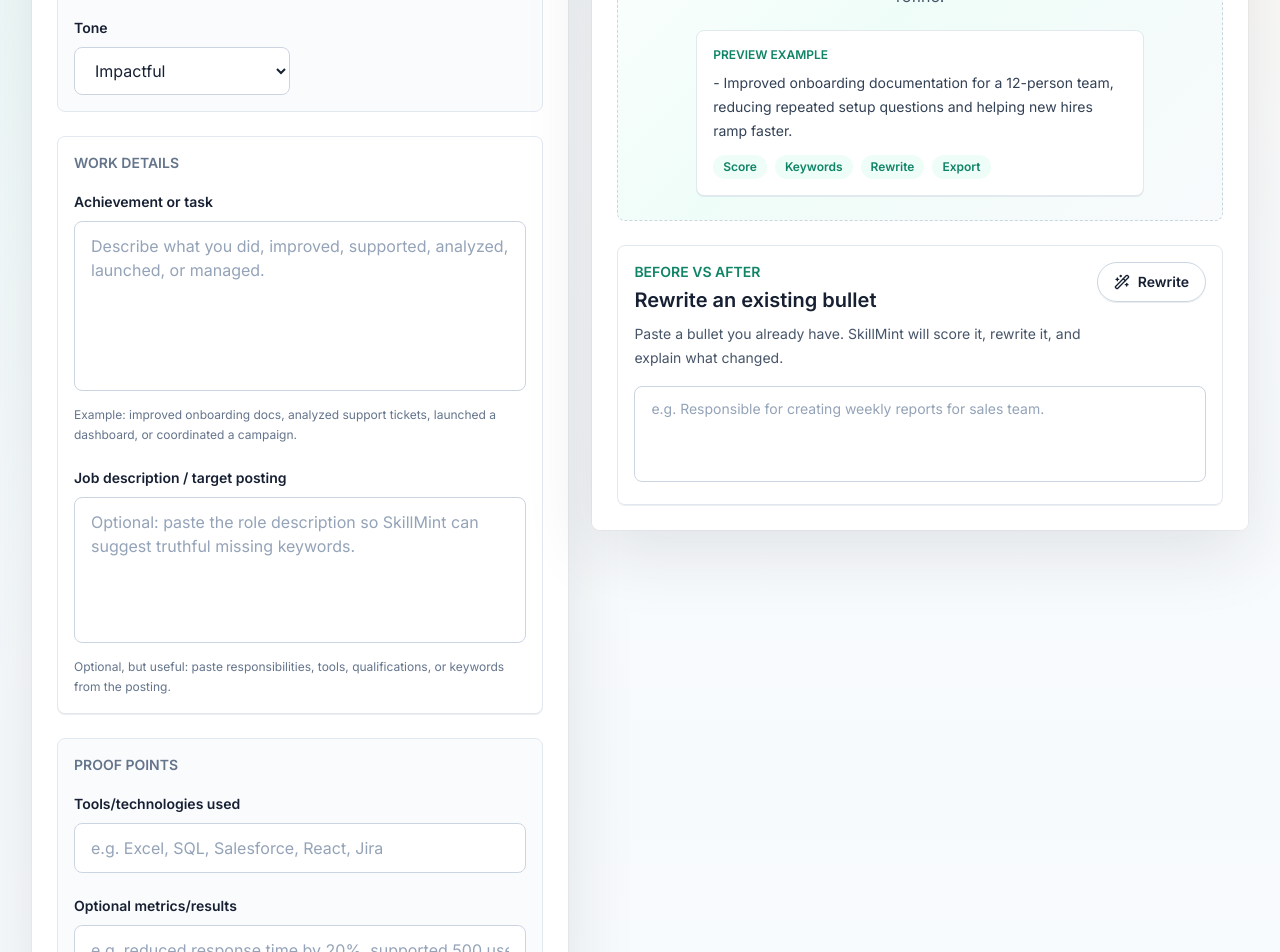
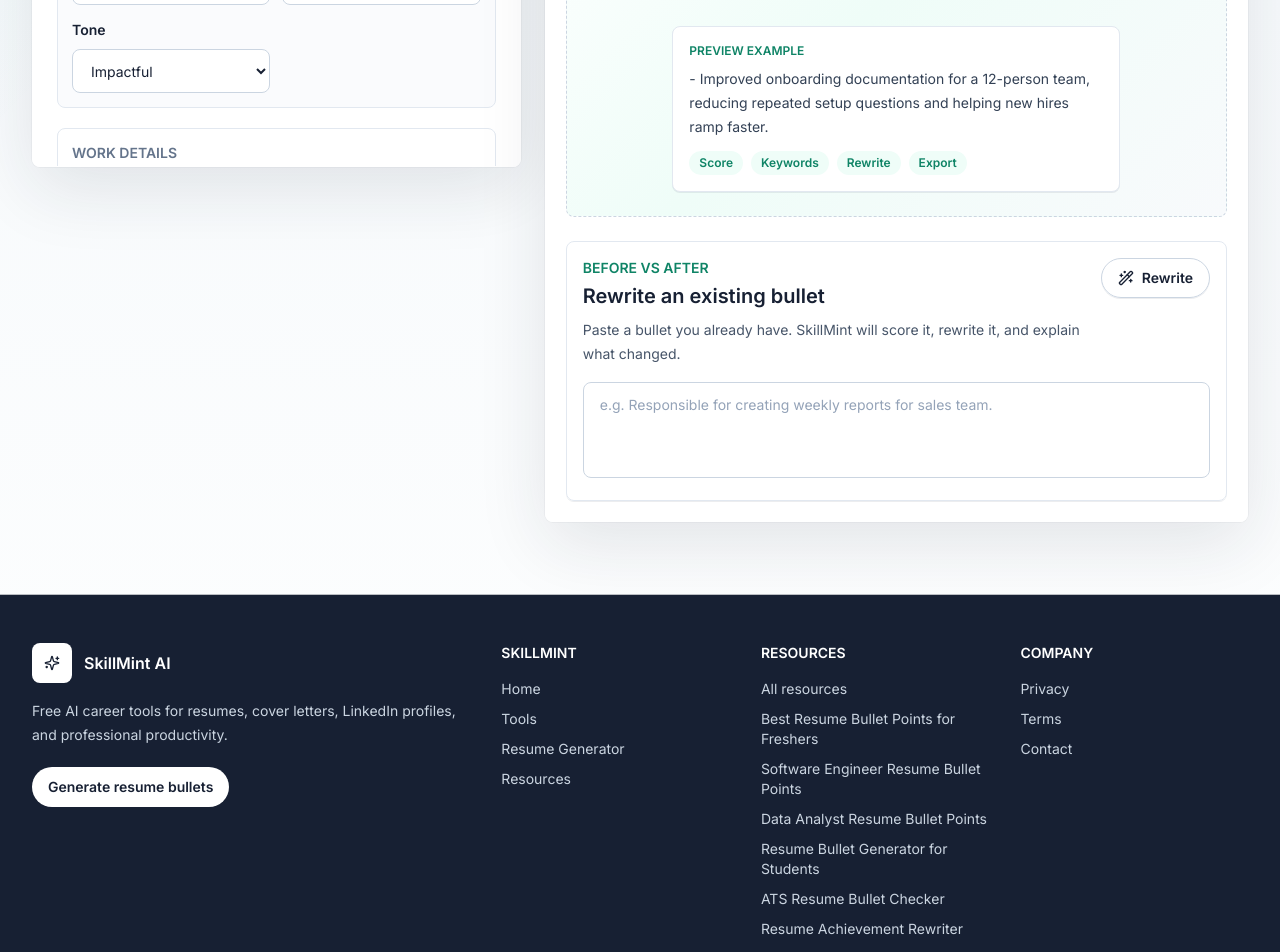
Before and after one commit to sidhesh0706/skillmint-ai, a Next.js app: page /tools/resume-bullet-generator in a window 1280 px wide. Shown: the part 1000-1952 px from the top of the page. Built offline with nearby package versions, Linux system fonts and the light colour scheme.

Commit message:
Polish footer and generator layout

```diff
--- a/components/footer.tsx
+++ b/components/footer.tsx
@@ -2,12 +2,25 @@
 import { BrandMark } from "@/components/brand-mark";
 import { seoLandingPages } from "@/data/seo-landing-pages";
 
+const featuredResourceSlugs = [
+  "resume-bullets-for-freshers",
+  "software-engineer-resume-bullets",
+  "data-analyst-resume-bullets",
+  "resume-bullet-generator-for-students",
+  "ats-resume-bullet-checker",
+  "resume-achievement-rewriter",
+];
+
+const featuredResources = featuredResourceSlugs
+  .map((slug) => seoLandingPages.find((page) => page.slug === slug))
+  .filter((page): page is (typeof seoLandingPages)[number] => Boolean(page));
+
 export function Footer() {
   return (
     <footer className="border-t border-white/70 bg-ink text-white">
-      <div className="container-shell py-10">
-        <div className="flex flex-col gap-8 md:flex-row md:items-start md:justify-between">
-          <div className="max-w-sm">
+      <div className="container-shell py-10 sm:py-12">
+        <div className="grid gap-10 lg:grid-cols-[1.15fr_2fr] lg:items-start">
+          <div className="max-w-md">
             <Link href="/" className="flex items-center gap-3 font-semibold">
               <BrandMark inverted />
               <span>SkillMint AI</span>
@@ -16,11 +29,18 @@
               Free AI career tools for resumes, cover letters, LinkedIn profiles,
               and professional productivity.
             </p>
+            <Link
+              href="/tools/resume-bullet-generator"
+              className="mt-5 inline-flex min-h-10 items-center justify-center rounded-full bg-white px-4 py-2 text-sm font-semibold text-ink transition hover:bg-mint-50"
+            >
+              Generate resume bullets
+            </Link>
           </div>
 
-          <div className="grid gap-8 text-sm text-slate-300 sm:grid-cols-3 sm:gap-x-10">
-            <div className="grid gap-3">
+          <div className="grid gap-8 text-sm text-slate-300 sm:grid-cols-3">
+            <div>
               <p className="font-semibold uppercase text-white">SkillMint</p>
+              <div className="mt-4 grid gap-2.5">
                 <Link href="/" className="transition hover:text-white">
                   Home
                 </Link>
@@ -30,22 +50,29 @@
                 <Link href="/tools/resume-bullet-generator" className="transition hover:text-white">
                   Resume Generator
                 </Link>
+                <Link href="/resources" className="transition hover:text-white">
+                  Resources
+                </Link>
+              </div>
             </div>
 
-            <div className="grid gap-3">
+            <div>
               <p className="font-semibold uppercase text-white">Resources</p>
+              <div className="mt-4 grid gap-2.5">
                 <Link href="/resources" className="transition hover:text-white">
                   All resources
                 </Link>
-              {seoLandingPages.map((page) => (
-                <Link key={page.slug} href={`/${page.slug}`} className="transition hover:text-white">
+                {featuredResources.map((page) => (
+                  <Link key={page.slug} href={`/${page.slug}`} className="line-clamp-2 transition hover:text-white">
                     {page.title.replace(" (2026 Guide)", "").replace(" (2026 Examples)", "")}
                   </Link>
                 ))}
               </div>
+            </div>
 
-            <div className="grid gap-3">
+            <div>
               <p className="font-semibold uppercase text-white">Company</p>
+              <div className="mt-4 grid gap-2.5">
                 <Link href="/privacy" className="transition hover:text-white">
                   Privacy
                 </Link>
@@ -58,6 +85,7 @@
               </div>
             </div>
           </div>
+        </div>
 
         <div className="mt-8 border-t border-white/10 pt-6 text-sm text-slate-400">
           &copy; 2026 SkillMint AI. Built for faster career momentum.
--- a/components/tool-workspace.tsx
+++ b/components/tool-workspace.tsx
@@ -254,7 +254,7 @@
   onChange: (name: string, value: string) => void,
 ) {
   const commonClasses =
-    "mt-2 min-h-12 w-full rounded-lg border border-slate-300 bg-white/90 px-4 py-3 text-ink outline-none transition duration-300 placeholder:text-slate-400 hover:border-slate-400 focus:border-mint-600 focus:ring-4 focus:ring-mint-100";
+    "mt-2 min-h-11 w-full rounded-lg border border-slate-300 bg-white/90 px-3.5 py-2.5 text-sm text-ink outline-none transition duration-300 placeholder:text-slate-400 hover:border-slate-400 focus:border-mint-600 focus:ring-4 focus:ring-mint-100";
 
   if (field.type === "textarea") {
     return (
@@ -957,15 +957,15 @@
   }
 
   return (
-    <div className="grid gap-6 lg:grid-cols-[minmax(0,0.9fr)_minmax(0,1.1fr)] lg:items-start">
+    <div className="grid gap-6 xl:grid-cols-[minmax(20rem,0.82fr)_minmax(0,1.18fr)] xl:items-start">
       <form
-        className="card-surface p-4 sm:p-6 lg:sticky lg:top-24"
+        className="card-surface p-4 sm:p-6 xl:sticky xl:top-24 xl:max-h-[calc(100vh-7rem)] xl:overflow-y-auto"
         onSubmit={(event) => {
           event.preventDefault();
           handleGenerate(hasOutput ? "regenerate_click" : "generate_click");
         }}
       >
-        <div className="mb-6 flex items-start gap-4 sm:mb-7">
+        <div className="mb-5 flex items-start gap-4 sm:mb-6">
           <div className="flex h-11 w-11 shrink-0 items-center justify-center rounded-lg bg-mint-50 text-mint-700 shadow-line">
             <FileText className="h-5 w-5" aria-hidden="true" />
           </div>
@@ -977,7 +977,7 @@
           </div>
         </div>
 
-        <div className="space-y-6">
+        <div className="space-y-5">
           <div>
             <div className="mb-3 flex items-center justify-between gap-3">
               <p className="text-sm font-semibold uppercase text-mint-700">Try an example</p>
@@ -999,9 +999,9 @@
             </div>
           </div>
 
-          <div className="rounded-lg border border-slate-200 bg-slate-50/70 p-4">
+          <div className="rounded-lg border border-slate-200 bg-slate-50/70 p-3.5">
             <p className="text-sm font-semibold uppercase text-slate-500">Role context</p>
-            <div className="mt-4 grid gap-4 sm:grid-cols-2 sm:gap-5">
+            <div className="mt-3 grid gap-3 sm:grid-cols-2">
               {contextFields.map((field) => (
                 <label key={field.name} className={getFieldLayout(field)}>
                   <span className="text-sm font-semibold text-ink">{field.label}</span>
@@ -1011,9 +1011,9 @@
             </div>
           </div>
 
-          <div className="rounded-lg border border-slate-200 bg-white p-4 shadow-line">
+          <div className="rounded-lg border border-slate-200 bg-white p-3.5 shadow-line">
             <p className="text-sm font-semibold uppercase text-slate-500">Work details</p>
-            <div className="mt-4 grid gap-4 sm:grid-cols-2 sm:gap-5">
+            <div className="mt-3 grid gap-3 sm:grid-cols-2">
               {detailFields.map((field) => (
                 <label key={field.name} className={getFieldLayout(field)}>
                   <span className="text-sm font-semibold text-ink">{field.label}</span>
@@ -1033,9 +1033,9 @@
             </div>
           </div>
 
-          <div className="rounded-lg border border-slate-200 bg-slate-50/70 p-4">
+          <div className="rounded-lg border border-slate-200 bg-slate-50/70 p-3.5">
             <p className="text-sm font-semibold uppercase text-slate-500">Proof points</p>
-            <div className="mt-4 grid gap-4 sm:grid-cols-2 sm:gap-5">
+            <div className="mt-3 grid gap-3 sm:grid-cols-2">
               {proofFields.map((field) => (
                 <label key={field.name} className={getFieldLayout(field)}>
                   <span className="text-sm font-semibold text-ink">{field.label}</span>
@@ -1116,7 +1116,7 @@
           </div>
         </div>
 
-        <div className="flex flex-1 flex-col p-4 sm:p-6">
+        <div className="flex flex-1 flex-col p-4 sm:p-5">
           <div className="mb-5 grid gap-3 sm:grid-cols-3">
             {contextChips.slice(0, 3).map((label) => (
               <div
@@ -1135,7 +1135,7 @@
           ) : null}
 
           {hasOutput ? (
-            <div className="flex flex-1 flex-col gap-6">
+            <div className="flex flex-1 flex-col gap-5">
               <section className="rounded-lg border border-mint-100 bg-[linear-gradient(135deg,#ffffff,#effdf8)] p-4 shadow-line">
                 <div className="flex flex-col gap-4 sm:flex-row sm:items-start sm:justify-between">
                   <div>
@@ -1161,7 +1161,7 @@
                 </div>
 
                 <div className="mt-5 grid gap-3 sm:grid-cols-2">
-                  <div className="rounded-lg border border-slate-200 bg-white/85 p-4">
+                  <div className="rounded-lg border border-slate-200 bg-white/85 p-3.5">
                     <p className="flex items-center gap-2 text-sm font-semibold text-ink">
                       <CheckCircle2 className="h-4 w-4 text-mint-700" aria-hidden="true" />
                       Strengths
@@ -1174,7 +1174,7 @@
                       ))}
                     </ul>
                   </div>
-                  <div className="rounded-lg border border-slate-200 bg-white/85 p-4">
+                  <div className="rounded-lg border border-slate-200 bg-white/85 p-3.5">
                     <p className="flex items-center gap-2 text-sm font-semibold text-ink">
                       <Target className="h-4 w-4 text-amber-600" aria-hidden="true" />
                       Weaknesses
@@ -1194,15 +1194,15 @@
                 <h3 className="text-sm font-semibold uppercase text-mint-700">Best 5 bullets</h3>
                 <div className="mt-3 space-y-3">
                   {generated.bullets.map((item, index) => (
-                    <div key={`${item}-${index}`} className="rounded-lg border border-slate-200 bg-white p-4 shadow-line transition duration-300 hover:-translate-y-0.5 hover:border-mint-100">
-                      <div className="flex flex-col gap-3 sm:flex-row">
-                        <span className="mt-1 flex h-6 w-6 shrink-0 items-center justify-center rounded-full bg-mint-50 text-xs font-semibold text-mint-700">
+                    <div key={`${item}-${index}`} className="rounded-lg border border-slate-200 bg-white p-3.5 shadow-line transition duration-300 hover:-translate-y-0.5 hover:border-mint-100">
+                      <div className="flex gap-3">
+                        <span className="mt-0.5 flex h-6 w-6 shrink-0 items-center justify-center rounded-full bg-mint-50 text-xs font-semibold text-mint-700">
                           {index + 1}
                         </span>
                         <div className="min-w-0 flex-1">
-                          <div className="flex flex-col gap-3 sm:flex-row sm:items-start sm:justify-between">
-                            <p className="leading-7 text-slate-700">{item}</p>
-                            <div className="shrink-0">
+                          <div className="grid gap-3 md:grid-cols-[minmax(0,1fr)_6.5rem] md:items-start">
+                            <p className="text-sm leading-6 text-slate-700 sm:text-base sm:leading-7">{item}</p>
+                            <div className="shrink-0 md:text-right">
                               <span
                                 className={`inline-flex items-center justify-center rounded-full border px-3 py-1 text-xs font-semibold ${getScoreClasses(
                                   generated.scores[index]?.score || 0,
@@ -1210,7 +1210,7 @@
                               >
                                 {generated.scores[index]?.score || 0}/100
                               </span>
-                              <div className="mt-2 h-1.5 w-24 overflow-hidden rounded-full bg-slate-100">
+                              <div className="mt-2 h-1.5 w-24 overflow-hidden rounded-full bg-slate-100 md:ml-auto">
                                 <div
                                   className={`h-full rounded-full ${getScoreBarColor(
                                     generated.scores[index]?.score || 0,
@@ -1221,22 +1221,24 @@
                             </div>
                           </div>
 
-                          <div className="mt-3 rounded-lg border border-slate-200 bg-slate-50 p-3 text-sm leading-6 text-slate-600">
+                          <div className="mt-3 rounded-lg border border-slate-200 bg-slate-50 p-3 text-xs leading-5 text-slate-600 sm:text-sm sm:leading-6">
+                            <div className="grid gap-2 lg:grid-cols-2">
                               <p>
                                 <span className="font-semibold text-ink">Why:</span>{" "}
                                 {generated.scores[index]?.reason}
                               </p>
-                            <p className="mt-1">
+                              <p>
                                 <span className="font-semibold text-ink">Improve:</span>{" "}
                                 {generated.scores[index]?.suggestion}
                               </p>
-                            <div className="mt-3 grid gap-2 sm:grid-cols-3">
+                            </div>
+                            <div className="mt-3 grid gap-1.5 sm:grid-cols-3">
                               {breakdownLabels.map(([key, label]) => (
-                                <div key={key} className="rounded-lg bg-white px-3 py-2 shadow-line">
+                                <div key={key} className="rounded-md bg-white px-2.5 py-2 shadow-line">
                                   <span className="block text-[11px] font-semibold uppercase text-slate-500">
                                     {label}
                                   </span>
-                                  <span className="mt-1 block font-semibold text-ink">
+                                  <span className="mt-0.5 block font-semibold text-ink">
                                     {generated.scores[index]?.breakdown?.[key] || 0}/100
                                   </span>
                                 </div>
```
Lines whose indentation alone changed are shown as unchanged.
